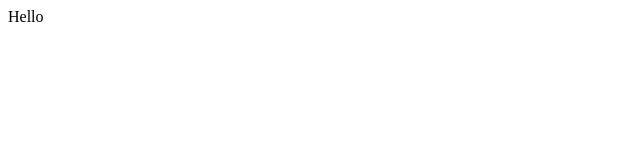
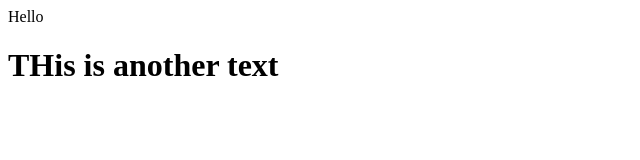
Before and after one commit to m-ahenkorah/demo-repo, a plain HTML site: page index.html in a window 1280 px wide. Shown: the whole page, without its empty margins (0-640 px from the left). Drawn offline with Linux system fonts and the light colour scheme.

Commit message:
added h1 t

```diff
--- a/index.html
+++ b/index.html
@@ -1,3 +1,5 @@
 <div>
     Hello
 </div>
+
+<h1>THis is another text</h1>
```
Also changed, not shown: 1 other file.
